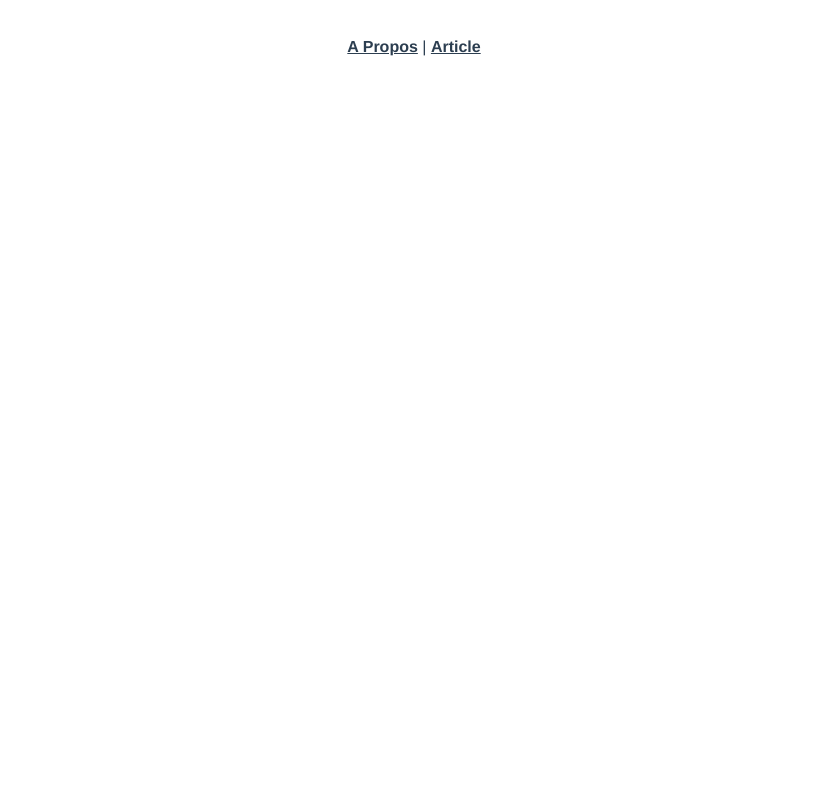
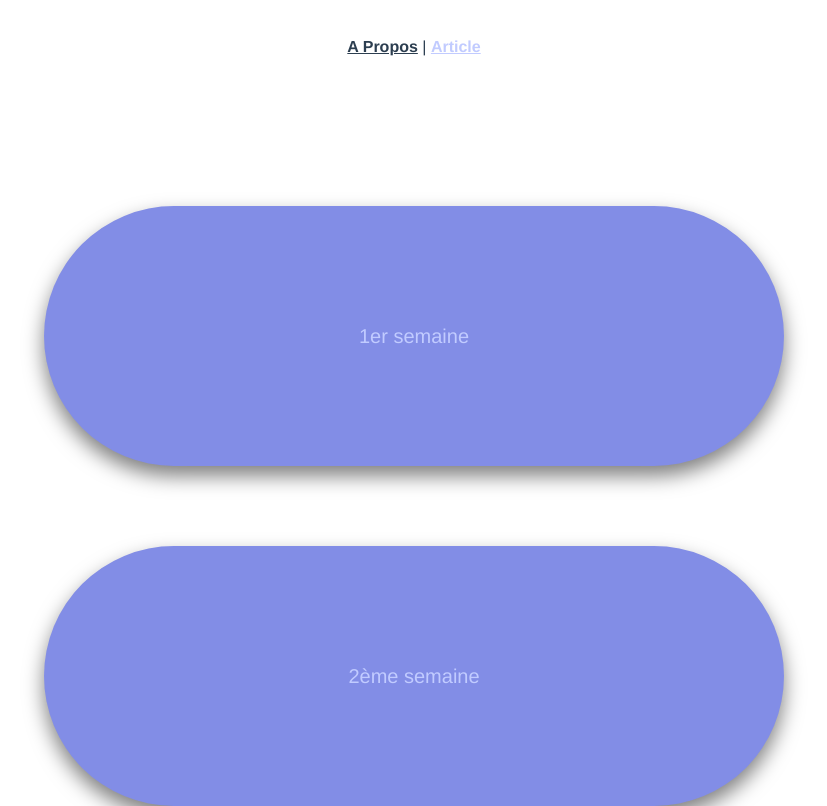
Before and after one commit to godafflig/my-blog, a Vue app: page /blog in a window 1280 px wide. Before the commit this address had no page. Shown: the top 806 px of the page, without its empty margins (226-1053 px from the left). Built offline with nearby package versions, Linux system fonts and the light colour scheme.

Commit message:
ajout des boutton semaine

```diff
--- a/src/App.vue
+++ b/src/App.vue
@@ -1,7 +1,7 @@
 <template>
   <nav>
     <router-link to="/">A Propos</router-link> |
-    <router-link to="/about">Article</router-link>
+    <router-link to="/blog">Article</router-link>
   </nav>
   <router-view/>
 </template>
@@ -17,6 +17,7 @@
 
 nav {
   padding: 30px;
+
 }
 
 nav a {
--- a/src/views/BlogView.vue
+++ b/src/views/BlogView.vue
@@ -1,16 +1,48 @@
 
 <template>
   <div class="blog">
-    <!-- Contenu de votre blog -->
+    <a>1er semaine</a>
+    <a>2ème semaine</a>
+    <a>3ème semaine</a>
+    <a>4ème semaine</a>
+    <a>5ème semaine</a>
+    <a>6ème semaine</a>
   </div>
 </template>
 
 <script>
 export default {
-  name: 'BlogView',  // Changez le nom du composant ici
-}
+  name: "BlogView", // Changez le nom du composant ici
+};
 </script>
 
 <style scoped>
-/* Vos styles ici */
+.blog {
+  display: flex;
+  transition: all ease 0.5s;
+  flex-direction: column;
+  align-items: center;
+  padding: 5em;
+}
+.blog a {
+  display: flex;
+  text-align: center;
+  align-items: center;
+  justify-content: center;
+  font-size: 20px;
+  background-color: #828de6;
+  color: #c1cbff;
+  border-radius: 100em;
+  margin: 2em 2em 2em 2em;
+  padding: 6em;
+  width: 25em;
+  height: 1em;
+  box-shadow: 0px 10px 20px 0px rgba(0, 0, 0, 0.5);
+}
+.blog a:hover {
+  background-color: #4b558f;
+  box-shadow: #2c3e50;
+  transform: translateY(-15px);
+  box-shadow: 0px 10px 20px 0px rgba(0, 0, 0, 0.5);
+}
 </style>
```
